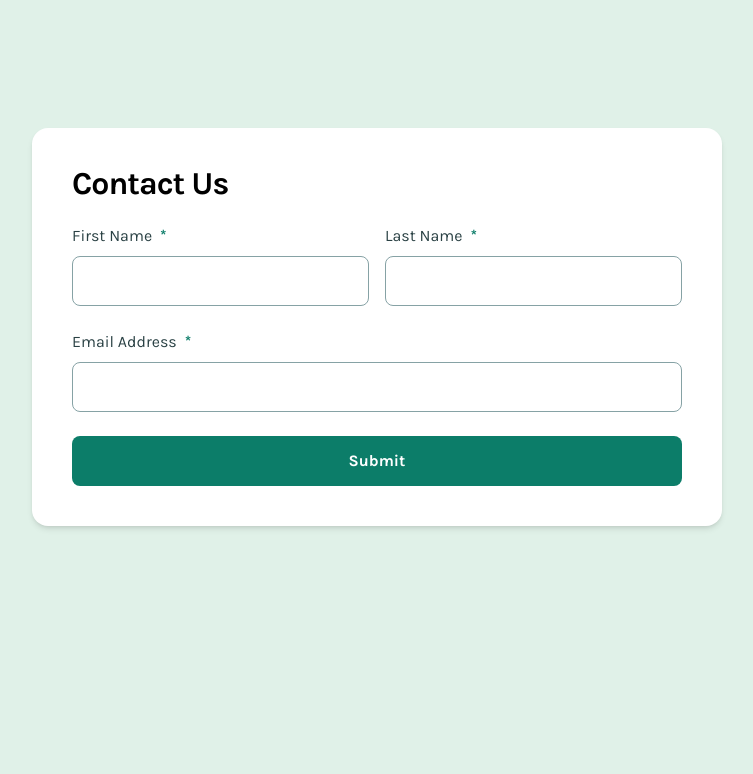
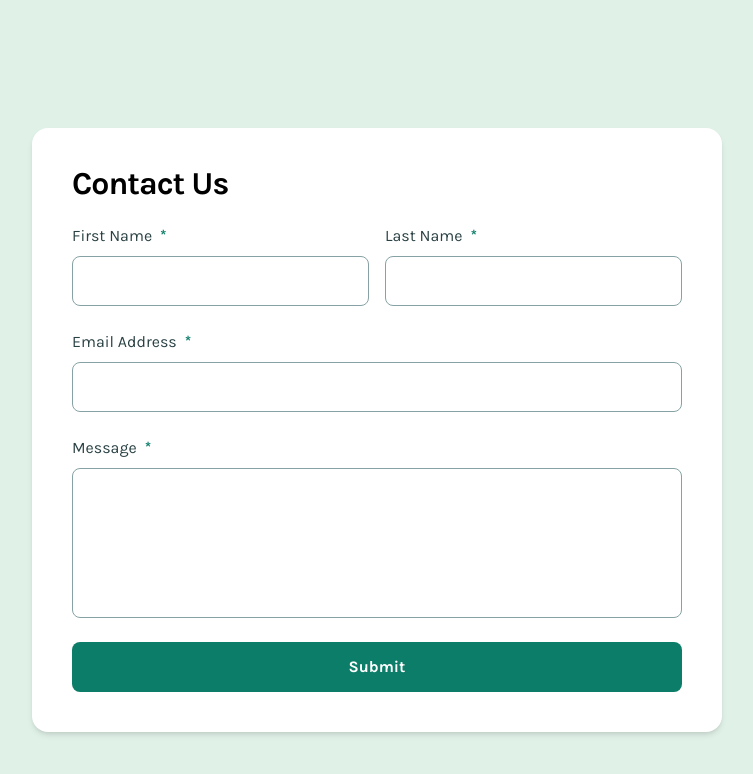
Before and after one commit to SirTurboPascal/tp-contact-form, a Next.js app: page / in a window 1280 px wide. Shown: the top 774 px of the page, without its empty margins (263-1016 px from the left). Built offline with nearby package versions, Linux system fonts and the light colour scheme.

Commit message:
Adds TextArea component

```diff
--- a/src/components/ContactForm.tsx
+++ b/src/components/ContactForm.tsx
@@ -8,17 +8,19 @@ import TextField from '@/components/TextField';
 
 import { ContactFormSchema } from '@/model/schemas/ContactFormSchema';
 import { ContactFormData } from '@/model/types/ContactFormData';
+import TextArea from './TextArea';
 
 const initialContactFormData: ContactFormData = {
 	email: '',
 	firstName: '',
 	lastName: '',
+	message: '',
 };
 
 export default function () {
 	const [contactFormData, setContactFormData] = useState<ContactFormData>(initialContactFormData);
 
-	const handleTextFieldChange = (event: ChangeEvent<HTMLInputElement>) => {
+	const handleTextFieldChange = (event: ChangeEvent<HTMLInputElement | HTMLTextAreaElement>) => {
 		const { name, value } = event.target;
 
 		setContactFormData({
@@ -53,6 +55,10 @@ export default function () {
 				<TextField id='email' label='Email Address' name='email' onChange={handleTextFieldChange} type='email' value={contactFormData.email} required />
 			</FormGroup>
 
+			<FormGroup>
+				<TextArea id='message' label='Message' name='message' onChange={handleTextFieldChange} value={contactFormData.message} required />
+			</FormGroup>
+
 			<Button type='submit'>Submit</Button>
 		</form>
 	);
--- /dev/null
+++ b/src/components/TextArea.tsx
@@ -0,0 +1,33 @@
+import { ChangeEvent } from 'react';
+
+type Props = {
+	required?: boolean;
+
+	id: string;
+	label: string;
+	name: string;
+	value: string;
+
+	onChange: (event: ChangeEvent<HTMLTextAreaElement>) => void;
+};
+
+export default function ({ id, label, name, onChange, required, value }: Props) {
+	return (
+		<div className='group flex grow flex-col gap-100'>
+			<label className='font-karla text-grey-900 flex gap-100 text-[16px] leading-[150%] antialiased' htmlFor={id}>
+				<>{label}</>
+
+				{required && <span className='font-bold text-green-600'>*</span>}
+			</label>
+
+			<textarea
+				id={id}
+				className='border-grey-500 font-karla min-h-[150px] resize-none rounded-lg border-[1px] px-300 py-100 leading-[150%] antialiased group-hover:border-green-600 focus:outline-green-600'
+				name={name}
+				onChange={onChange}
+				required={required}
+				value={value}
+			/>
+		</div>
+	);
+}
--- a/src/model/schemas/ContactFormSchema.ts
+++ b/src/model/schemas/ContactFormSchema.ts
@@ -4,4 +4,5 @@ export const ContactFormSchema = z.object({
 	email: z.email(),
 	firstName: z.string(),
 	lastName: z.string(),
+	message: z.string(),
 });
```
